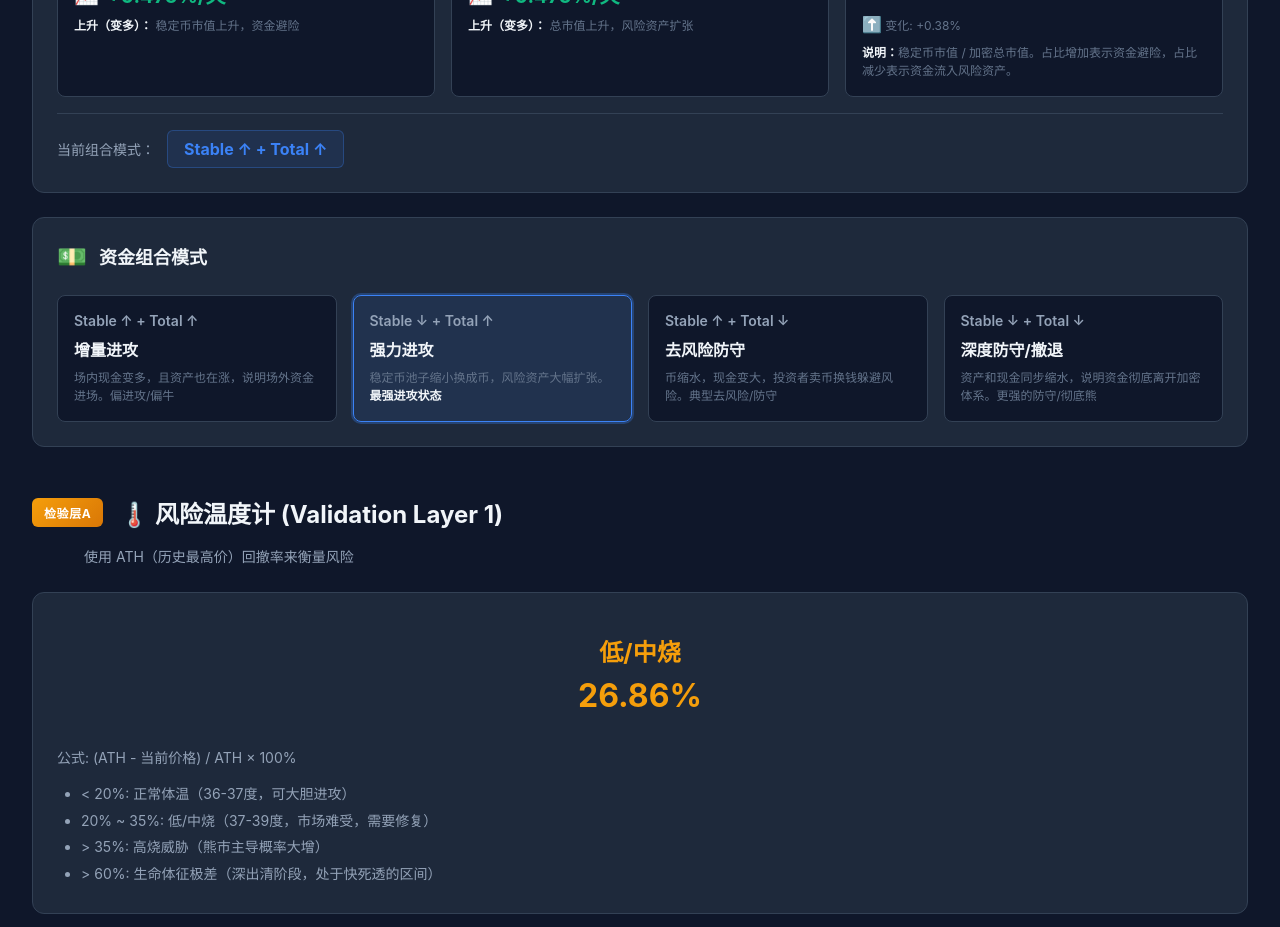
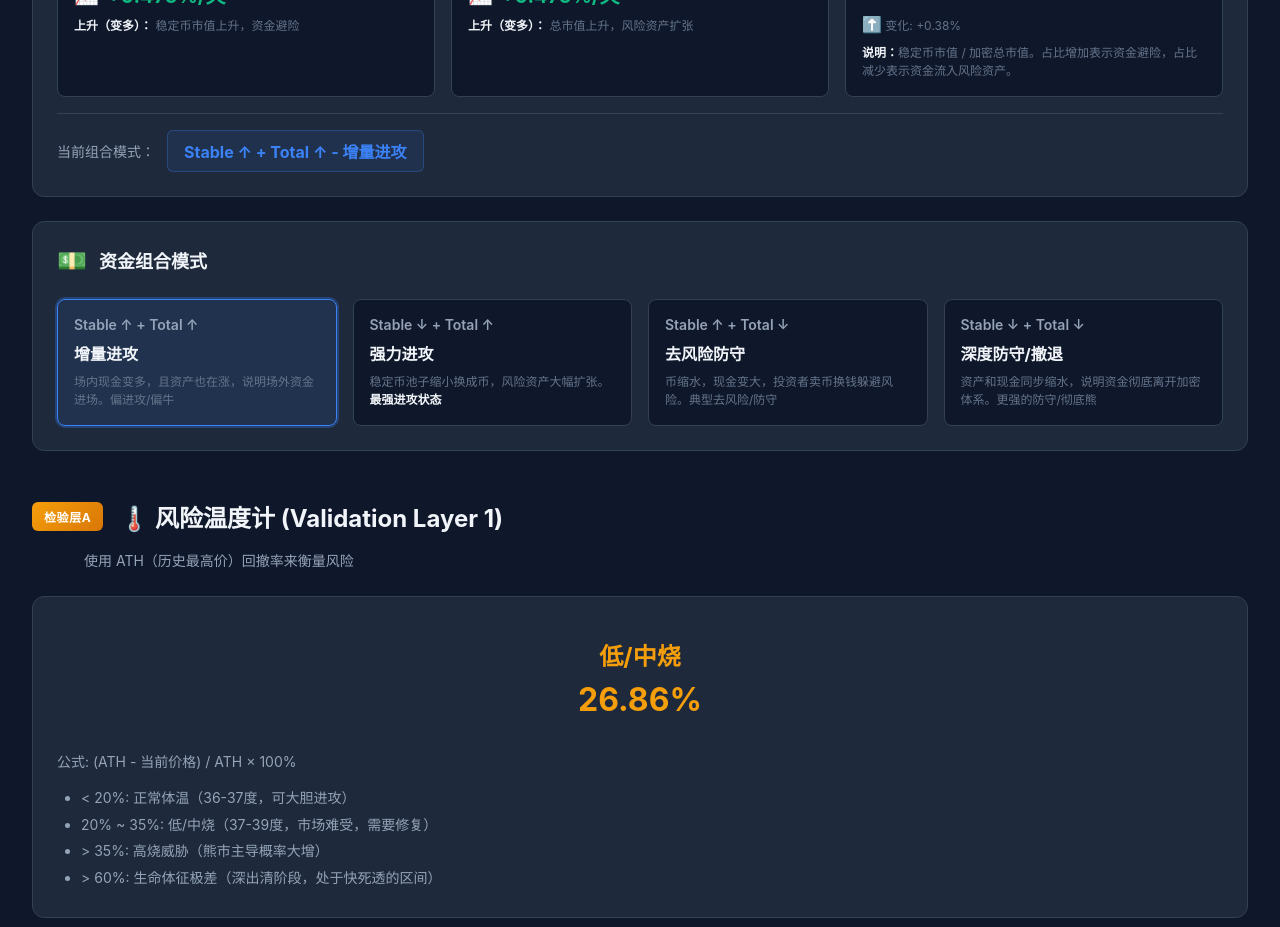
Before and after one commit to CrytoPlanet/bullbear-dashboard, a Vue app in the folder frontend/: page / in a window 1280 px wide. Shown: the part 2120-3047 px from the top of the page. Built offline with nearby package versions, Linux system fonts and the light colour scheme; no server answers.

Commit message:
fix: align funding pattern display with actual slope calculations

```diff
--- a/frontend/src/App.vue
+++ b/frontend/src/App.vue
@@ -300,6 +300,45 @@ const getTrendQuality = () => {
     return { type: 'bad', text: '价格 < MA50 < MA200，典型的空头排列，反弹仅视为压力位修复而非反转' };
   }
   return null;
+};
+
+// 获取资金组合模式信息（基于斜率）
+const getFundingPatternInfo = () => {
+  if (!stateData.value?.metadata) return null;
+  const stablecoinSlope = stateData.value.metadata.stablecoin_slope;
+  const totalSlope = stateData.value.metadata.total_slope;
+
+  if (stablecoinSlope === undefined || totalSlope === undefined) return null;
+
+  const stablecoinTrend = stablecoinSlope > 0 ? '↑' : '↓';
+  const totalTrend = totalSlope > 0 ? '↑' : '↓';
+
+  // 根据后端逻辑匹配模式
+  if (stablecoinTrend === '↑' && totalTrend === '↑') {
+    return {
+      pattern: 'Stable ↑ + Total ↑',
+      name: '增量进攻',
+      funding: '资金进攻'
+    };
+  } else if (stablecoinTrend === '↓' && totalTrend === '↑') {
+    return {
+      pattern: 'Stable ↓ + Total ↑',
+      name: '强力进攻',
+      funding: '资金进攻'
+    };
+  } else if (stablecoinTrend === '↑' && totalTrend === '↓') {
+    return {
+      pattern: 'Stable ↑ + Total ↓',
+      name: '去风险防守',
+      funding: '资金防守'
+    };
+  } else { // stablecoinTrend === '↓' && totalTrend === '↓'
+    return {
+      pattern: 'Stable ↓ + Total ↓',
+      name: '深度防守/撤退',
+      funding: '资金防守'
+    };
+  }
 };
 
 // 获取资金姿态组合模式
@@ -943,10 +982,10 @@ onMounted(() => {
                 </div>
               </div>
             </div>
-            <div v-if="stateData.metadata?.stablecoin_slope !== undefined && stateData.metadata?.total_slope !== undefined" class="funding-combination">
+            <div v-if="getFundingPatternInfo()" class="funding-combination">
               <div class="combination-label">当前组合模式：</div>
               <div class="combination-pattern">
-                Stable {{ stateData.metadata.stablecoin_slope > 0 ? '↑' : '↓' }} + Total {{ stateData.metadata.total_slope > 0 ? '↑' : '↓' }}
+                {{ getFundingPatternInfo()?.pattern }} - {{ getFundingPatternInfo()?.name }}
               </div>
             </div>
           </div>
@@ -957,22 +996,22 @@ onMounted(() => {
               <h3>资金组合模式</h3>
             </div>
             <div class="funding-patterns">
-              <div class="funding-pattern-item" :class="{ active: stateData.funding === '资金进攻' && stateData.trend === '趋势多' }">
+              <div class="funding-pattern-item" :class="{ active: getFundingPatternInfo()?.pattern === 'Stable ↑ + Total ↑' }">
                 <div class="pattern-indicator">Stable ↑ + Total ↑</div>
                 <div class="pattern-name">增量进攻</div>
                 <div class="pattern-desc">场内现金变多，且资产也在涨，说明场外资金进场。偏进攻/偏牛</div>
               </div>
-              <div class="funding-pattern-item" :class="{ active: stateData.funding === '资金进攻' && stateData.trend === '趋势空' }">
+              <div class="funding-pattern-item" :class="{ active: getFundingPatternInfo()?.pattern === 'Stable ↓ + Total ↑' }">
                 <div class="pattern-indicator">Stable ↓ + Total ↑</div>
                 <div class="pattern-name">强力进攻</div>
                 <div class="pattern-desc">稳定币池子缩小换成币，风险资产大幅扩张。<strong>最强进攻状态</strong></div>
               </div>
-              <div class="funding-pattern-item" :class="{ active: stateData.funding === '资金防守' && stateData.trend === '趋势多' }">
+              <div class="funding-pattern-item" :class="{ active: getFundingPatternInfo()?.pattern === 'Stable ↑ + Total ↓' }">
                 <div class="pattern-indicator">Stable ↑ + Total ↓</div>
                 <div class="pattern-name">去风险防守</div>
                 <div class="pattern-desc">币缩水，现金变大，投资者卖币换钱躲避风险。典型去风险/防守</div>
               </div>
-              <div class="funding-pattern-item" :class="{ active: stateData.funding === '资金防守' && stateData.trend === '趋势空' }">
+              <div class="funding-pattern-item" :class="{ active: getFundingPatternInfo()?.pattern === 'Stable ↓ + Total ↓' }">
                 <div class="pattern-indicator">Stable ↓ + Total ↓</div>
                 <div class="pattern-name">深度防守/撤退</div>
                 <div class="pattern-desc">资产和现金同步缩水，说明资金彻底离开加密体系。更强的防守/彻底熊</div>
```
